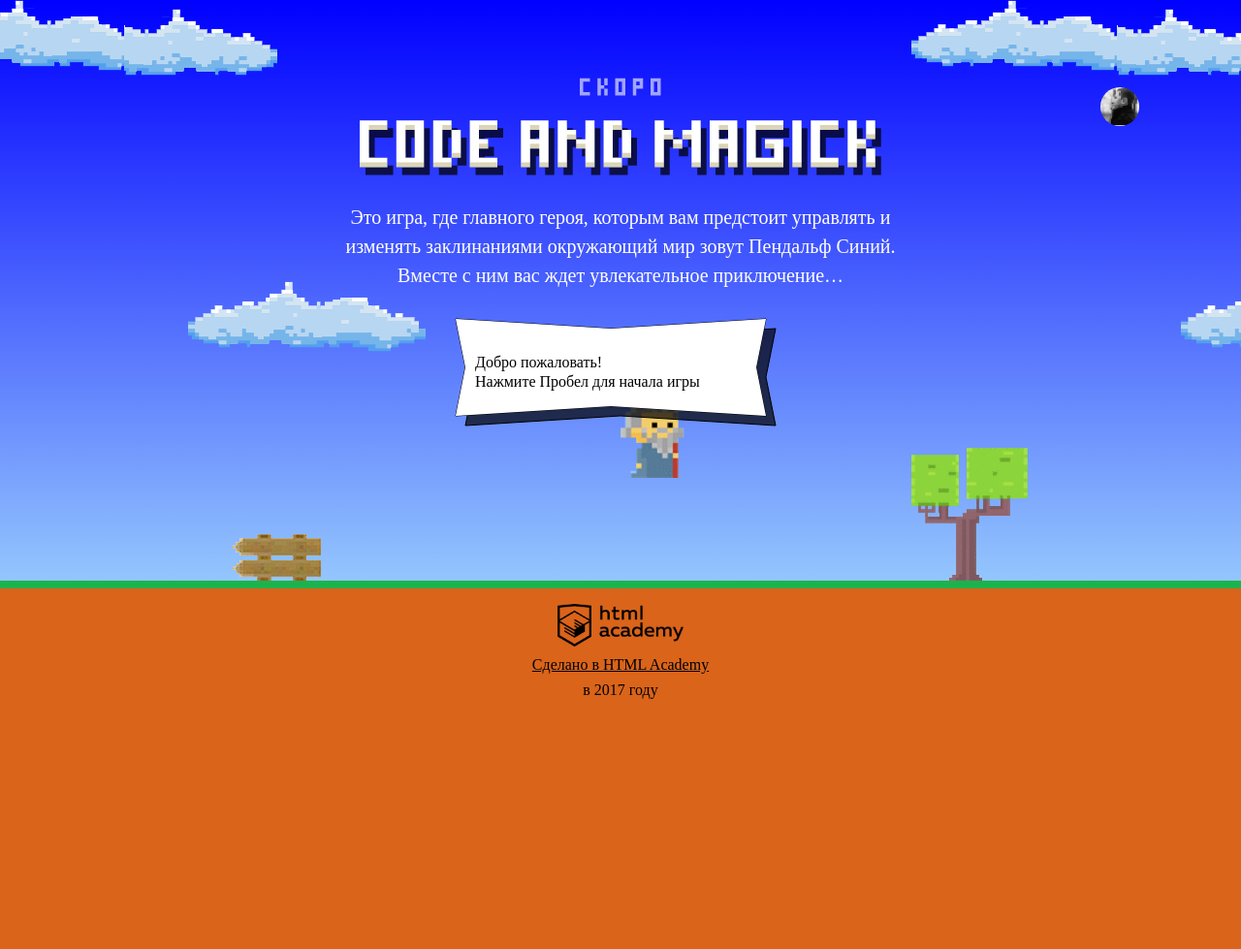
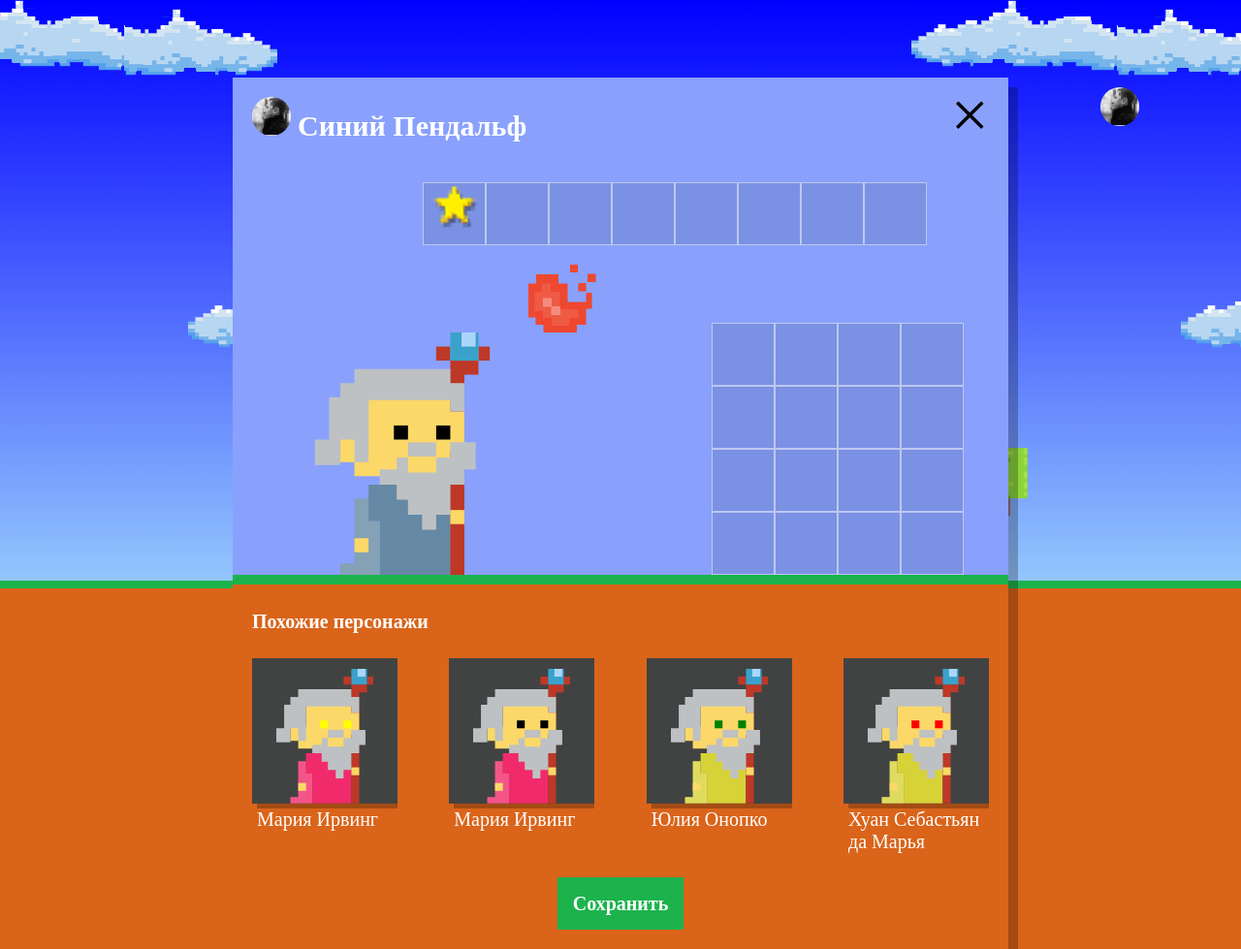
Before and after one commit to pipols/164805-code-and-magick-18, a website: page index.html in a window 1280 px wide. Shown: the whole page at 97% size. Before the commit the page ends 800 px from the top, so only its background shows below. Drawn offline with Linux system fonts and the light colour scheme; a web font is replaced by a local one.

Commit message:
добавил генерацию волшебников

```diff
--- a/index.html
+++ b/index.html
@@ -204,6 +204,8 @@ var getWizardY = function (height) {
   return height / 3;
 }
 </script>
+<script src="js/setup.js"></script>
+<script src="js/stat.js"></script>
 <script src="js/game.js"></script>
 
 </body>
--- /dev/null
+++ b/js/setup.js
@@ -0,0 +1,54 @@
+'use strict';
+
+document.querySelector('.setup').classList.remove('hidden');
+document.querySelector('.setup-similar').classList.remove('hidden');
+
+var USER_NAME = ['Иван', 'Хуан Себастьян', 'Мария', 'Кристоф', 'Виктор', 'Юлия', 'Люпита', 'Вашингтон'];
+var USER_SURNAME = ['да Марья', 'Верон', 'Мирабелла', 'Вальц', 'Онопко', 'Топольницкая', 'Нионго', 'Ирвинг'];
+var USER_COLOR = ['rgb(101, 137, 164)', 'rgb(241, 43, 107)', 'rgb(146, 100, 161)', 'rgb(56, 159, 117)', 'rgb(215, 210, 55)', 'rgb(0, 0, 0)'];
+var USER_EYES_COLOR = ['black', 'red', 'blue', 'yellow', 'green'];
+var amountWizards = 4;
+
+var similarWizardTemplate = document.querySelector('#similar-wizard-template').content;
+var similarList = document.querySelector('.setup-similar-list');
+
+var randomInteger = function (min, max) {
+  return Math.floor(Math.random() * (max - min + 1)) + min;
+};
+
+var getRandomArrayElement = function (mass) {
+  return mass[randomInteger(0, mass.length - 1)];
+};
+
+var generateWizardsArray = function (amount) {
+  var newArr = [];
+  for (var i = 0; i < amount; i += 1) {
+    newArr[i] = {
+      name: getRandomArrayElement(USER_NAME) + ' ' + getRandomArrayElement(USER_SURNAME),
+      coatColor: getRandomArrayElement(USER_COLOR),
+      eyesColor: getRandomArrayElement(USER_EYES_COLOR)
+    };
+  }
+  return newArr;
+};
+
+var wizards = generateWizardsArray(amountWizards);
+
+var getWizardNode = function (template, obj) {
+  var newNode = template.cloneNode(true);
+  newNode.querySelector('.setup-similar-label').textContent = obj.name;
+  newNode.querySelector('.wizard-coat').style.fill = obj.coatColor;
+  newNode.querySelector('.wizard-eyes').style.fill = obj.eyesColor;
+  return newNode;
+};
+
+var accumulateNode = function (amount) {
+  var fragment = document.createDocumentFragment();
+  for (var i = 0; i < amount; i += 1) {
+    var newNode = getWizardNode(similarWizardTemplate, wizards[i]);
+    fragment.appendChild(newNode);
+  }
+  return fragment;
+};
+
+similarList.appendChild(accumulateNode(amountWizards));
--- a/js/stat.js
+++ b/js/stat.js
@@ -54,6 +54,8 @@ window.renderStatistics = function (ctx, names, times) {
     ctx.fillStyle = COLOR_FONT;
     ctx.fillText(name, CLOUD.X + COLUMN.GAP + ((COLUMN.GAP + COLUMN.WIDTH) * i), CLOUD.HEIGHT - FONT_LINE_HEIGHT);
 
+    // name === 'Вы' ? ctx.fillStyle = COLUMN.COLOR_PLAYER : ctx.fillStyle = COLUMN.colorAnotherPlayer(); // test error:  Expected an assignment or function call and instead saw an expression  no-unused-expressions https://eslint.org/docs/rules/no-unused-expressions
+
     if (name === 'Вы') {
       ctx.fillStyle = COLUMN.COLOR_PLAYER;
     } else {
```
